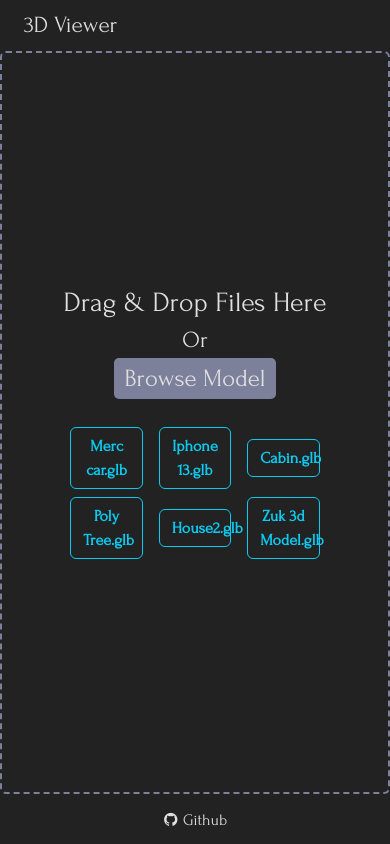
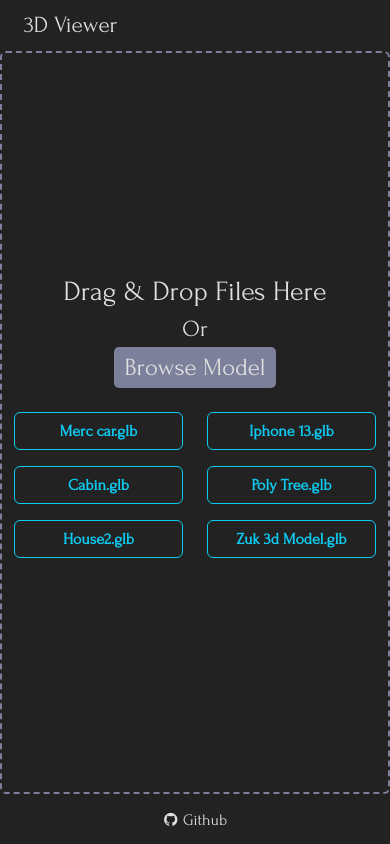
Before and after one commit to Omkarkumbhar47/3D-Viewer, a React (Create React App) app: page / in a window 390 px wide. Built offline with nearby package versions, Linux system fonts and the light colour scheme.

Commit message:
done responsiveness

```diff
--- a/src/App.js
+++ b/src/App.js
@@ -1,22 +1,45 @@
 // src/App.js
-import React from 'react';
-import { BrowserRouter as Router, Route, Routes } from 'react-router-dom';
-import Layout from './components/Layout.js'; // Import Layout component
-import Home from './pages/Home.js';
-import Settings from './pages/Settings.js';
-import ModelManagement from './pages/ModelManagement.js';
-import ErrorPage from './pages/ErrorPage.js';
+import React from "react";
+import { BrowserRouter as Router, Route, Routes } from "react-router-dom";
+import Layout from "./components/Layout.js"; // Import Layout component
+import Home from "./pages/Home.js";
+import Settings from "./pages/Settings.js";
+import ModelManagement from "./pages/ModelManagement.js";
+import ErrorPage from "./pages/ErrorPage.js";
 
 function App() {
   return (
-    <Router>
-      <Routes>
-        <Route path="/" element={<Layout><Home /></Layout>} />
-        <Route path="/settings" element={<Layout><Settings /></Layout>} />
-        <Route path="/models" element={<Layout><ModelManagement /></Layout>} />
-        <Route path="*" element={<ErrorPage />} />
-      </Routes>
-    </Router>
+    <div className="h-100 w-100">
+      <Router>
+        <Routes>
+          <Route
+            path="/"
+            element={
+              <Layout>
+                <Home />
+              </Layout>
+            }
+          />
+          <Route
+            path="/settings"
+            element={
+              <Layout>
+                <Settings />
+              </Layout>
+            }
+          />
+          <Route
+            path="/models"
+            element={
+              <Layout>
+                <ModelManagement />
+              </Layout>
+            }
+          />
+          <Route path="*" element={<ErrorPage />} />
+        </Routes>
+      </Router>
+    </div>
   );
 }
 
--- a/src/components/Layout.js
+++ b/src/components/Layout.js
@@ -58,10 +58,10 @@ export default function Layout() {
       <header className="text-center py-2 px-4">
         <Header />
       </header>
-      <div className="d-flex flex-grow-1 ">
+      <div className="d-flex flex-grow-1">
         {isSidebarOpen && (
+          <div className="d-none d-md-block sidebar">
             <Sidebar
-            className=""
               modelParts={modelParts}
               toggleVisibility={handleToggleVisibility}
               setBackgroundColor={setBackgroundColor}
@@ -77,9 +77,13 @@ export default function Layout() {
               setAutoRotateSpeed={setAutoRotateSpeed}
               showGrid={showGrid}
               setShowGrid={setShowGrid}
-            modelDetails={modelDetails} //to show the details like vertices etc.
+              modelDetails={modelDetails}
             />
+          </div>
         )}
+
+        {/* Loader and Model Viewer */}
+        <div className="flex-grow-1 position-relative">
           <Loader />
           <ModelViewer
             onModelLoad={handleModelLoad}
@@ -88,14 +92,16 @@ export default function Layout() {
             selectedHDRI={selectedHDRI}
             selectedPart={selectedPart}
             onSelectPart={handleSelectPart}
-          setSelectedSidebarPart={setSelectedSidebarPart} // Pass this down
-          selectedSidebarPart={selectedSidebarPart} // Track selected part
+            setSelectedSidebarPart={setSelectedSidebarPart}
+            selectedSidebarPart={selectedSidebarPart}
             autoRotate={autoRotate}
             autoRotateSpeed={autoRotateSpeed}
             showGrid={showGrid}
-          setModelDetails={setModelDetails} //to get the details like vertices etc.
+            setModelDetails={setModelDetails}
           />
         </div>
+      </div>
+
       <footer
         className="d-flex justify-content-center align-items-center px-md-5 px-md-2"
         style={{ height: "50px" }}
--- a/src/components/ModelViewer.js
+++ b/src/components/ModelViewer.js
@@ -333,7 +333,7 @@ export default function ModelViewer({
     <div
       id="model-viewer-container"
       className="model-viewer CustomBorder rounded d-flex align-items-center justify-content-center position-relative "
-      style={{ width: "100%"  }}
+      style={{ width: "100%", height: "100%" }}
       onDrop={onDrop}
       onDragOver={(event) => event.preventDefault()}
       onDragEnter={() => setIsDragActive(true)}
@@ -399,17 +399,26 @@ export default function ModelViewer({
             {isDragActive ? (
               <div className="fs-1">Release to view your file...</div>
             ) : (
-              <div className="w-100 text-center  m-auto">
-                <FileUploader onFileLoad={loadModel} />
-                <div className="flex-wrap pt-4 w-75 m-auto">
+              <div className="container text-center my-4">
+                {/* File Uploader */}
+                <div className="w-100 mx-auto">
+                  <FileUploader onFileLoad={loadModel} />
+                </div>
+
+                {/* Demo Models Section */}
+                <div className="row justify-content-center pt-4">
                   {demoModels.map((dem) => (
-                    <button
+                    <div
                       key={dem.name}
-                      className="btn btn-outline-info mx-2 my-1 w-25 fw-bold"
-                      onClick={() => loadModel(dem.demoFile)}
+                      className="col-6 col-sm-6 col-md-3 col-lg-3 d-flex justify-content-center mb-3"
                     >
-                      {dem.name}
-                    </button>
+                      <button
+                        className="btn btn-outline-info w-100 fw-bold"
+                        onClick={() => loadModel(dem.demoFile)}
+                      >
+                        {dem.name}
+                      </button>
+                    </div>
                   ))}
                 </div>
               </div>
```
Lines whose indentation alone changed are shown as unchanged.
